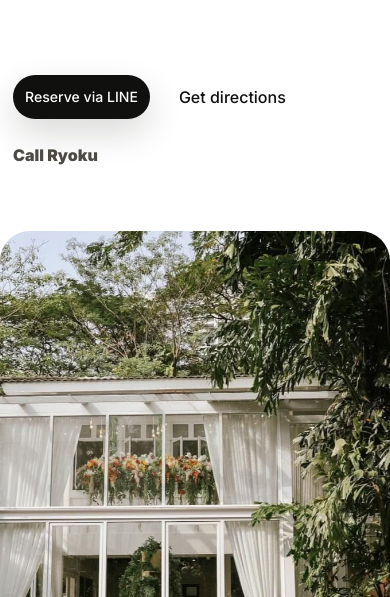
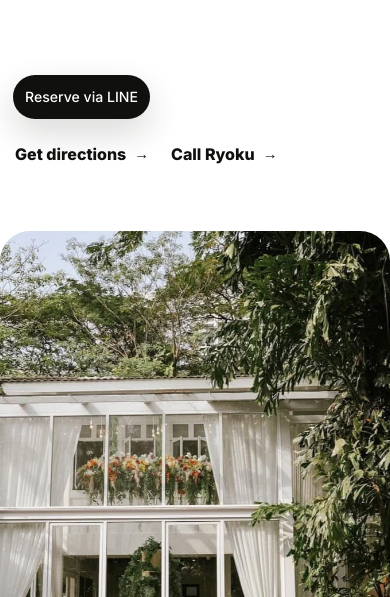
Before and after one commit to kpydev1-stack/web-r, a plain HTML site: page index.html in a window 390 px wide. Shown: the part 247-844 px from the top of the page. Drawn offline with Linux system fonts and the light colour scheme.

Commit message:
Refine Ryoku CTA styling and gallery photo mix

```diff
--- a/index.html
+++ b/index.html
@@ -254,6 +254,43 @@
       transform: translateY(-1px);
     }
 
+    .secondary-actions {
+      display: inline-flex;
+      align-items: center;
+      justify-content: center;
+      gap: 18px;
+      flex-wrap: wrap;
+    }
+
+    .action-link {
+      display: inline-flex;
+      align-items: center;
+      min-height: 44px;
+      gap: 8px;
+      padding: 0 2px;
+      font-weight: 800;
+      color: var(--ink);
+      border-bottom: 1px solid transparent;
+      transition: color 220ms ease, border-color 220ms ease, transform 220ms ease;
+    }
+
+    .action-link::after {
+      content: "\2192";
+      font-size: 0.92em;
+      transition: transform 220ms ease;
+    }
+
+    .action-link:hover,
+    .action-link:focus-visible {
+      border-color: currentColor;
+      transform: translateY(-1px);
+    }
+
+    .action-link:hover::after,
+    .action-link:focus-visible::after {
+      transform: translateX(2px);
+    }
+
     .nav-tools {
       display: inline-flex;
       align-items: center;
@@ -765,6 +802,22 @@
       gap: 12px;
       flex-wrap: wrap;
       margin-top: 20px;
+    }
+
+    .hero-actions,
+    .visit-actions,
+    .proof-links {
+      gap: 14px;
+    }
+
+    .visit-actions {
+      justify-content: center;
+      flex-direction: column;
+    }
+
+    .proof-links {
+      align-items: flex-start;
+      flex-direction: column;
     }
 
     .visit {
@@ -1062,6 +1115,7 @@
       }
       .roll-link,
       .text-link,
+      .action-link,
       .lang-tab,
       .theme-toggle,
       .mobile-toggle {
@@ -1073,9 +1127,16 @@
       .journal-grid { grid-template-columns: 1fr; }
       .product-card figure { min-height: 290px; }
       .photo-gallery { grid-template-columns: 1fr; }
+      .hero-actions,
+      .proof-links,
+      .visit-actions,
+      .secondary-actions {
+        align-items: flex-start;
+      }
+      .hero-actions,
       .proof-links,
       .visit-actions {
-        align-items: stretch;
+        flex-direction: column;
       }
       .gallery-tile,
       .gallery-tile.tall { min-height: 360px; }
@@ -1129,8 +1190,10 @@
         <div>
           <div class="hero-actions">
             <a class="pill-link" href="https://line.me/R/ti/p/@ryokucafe" target="_blank" rel="noreferrer">Reserve via LINE</a>
-            <a class="roll-link" href="https://www.google.com/maps/search/?api=1&query=Ryoku%20Cafe%2028%20Sukhumvit%2035%20Bangkok" target="_blank" rel="noreferrer" data-i18n="visit_directions">Get directions</a>
-            <a class="text-link" href="tel:+66927726000" data-i18n="nav_call">Call Ryoku</a>
+            <div class="secondary-actions">
+              <a class="action-link" href="https://www.google.com/maps/search/?api=1&query=Ryoku%20Cafe%2028%20Sukhumvit%2035%20Bangkok" target="_blank" rel="noreferrer" data-i18n="visit_directions">Get directions</a>
+              <a class="action-link" href="tel:+66927726000" data-i18n="nav_call">Call Ryoku</a>
+            </div>
           </div>
         </div>
       </div>
@@ -1250,9 +1313,9 @@
       </div>
       <div class="photo-gallery">
         <figure class="gallery-tile tall reveal"><img src="ryokuphotos2/image10.jpeg" alt="Ryoku Cafe garden terrace" /></figure>
+        <figure class="gallery-tile reveal"><img src="ryokuphotos2/image11.jpeg" alt="Ryoku Cafe floral window display" /></figure>
+        <figure class="gallery-tile reveal"><img src="ryokuphotos2/image1.jpeg" alt="Ryoku Cafe garden seating" /></figure>
         <figure class="gallery-tile reveal"><img src="ryokuphotos/image15.jpeg" alt="Ryoku Cafe exterior with logo over the white facade" /></figure>
-        <figure class="gallery-tile reveal"><img src="ryokuphotos2/image1.jpeg" alt="Ryoku Cafe garden seating" /></figure>
-        <figure class="gallery-tile reveal"><img src="ryokuphotos2/image11.jpeg" alt="Ryoku Cafe floral window display" /></figure>
         <figure class="gallery-tile wide reveal"><img src="ryokuphotos2/image13.jpeg" alt="Ryoku Cafe illustrated scene with desserts and flowers" /></figure>
         <figure class="gallery-tile reveal"><img src="ryokuphotos2/image2.jpeg" alt="Ryoku pasta dish" /></figure>
         <figure class="gallery-tile reveal"><img src="ryokuphotos2/image3.jpeg" alt="Ryoku plated brunch and pancake spread" /></figure>
@@ -1324,11 +1387,13 @@
       <div class="visit-card reveal">
         <h3 data-i18n="visit_address">28 Sukhumvit 35, Bangkok, Thailand</h3>
         <p data-i18n="visit_hours">Open daily, 08:00 - 20:00. Near BTS Phrom Phong and a short ride from EmQuartier in Sukhumvit 35, Bangkok.</p>
-        <div class="visit-actions">
-          <a class="pill-link" href="https://line.me/R/ti/p/@ryokucafe" target="_blank" rel="noreferrer">Reserve via LINE</a>
-          <a class="roll-link" href="https://www.google.com/maps/search/?api=1&query=Ryoku%20Cafe%2028%20Sukhumvit%2035%20Bangkok" target="_blank" rel="noreferrer" data-i18n="visit_directions">Get directions</a>
-          <a class="text-link" href="tel:+66927726000" data-i18n="nav_call">Call Ryoku</a>
+      <div class="visit-actions">
+        <a class="pill-link" href="https://line.me/R/ti/p/@ryokucafe" target="_blank" rel="noreferrer">Reserve via LINE</a>
+        <div class="secondary-actions">
+          <a class="action-link" href="https://www.google.com/maps/search/?api=1&query=Ryoku%20Cafe%2028%20Sukhumvit%2035%20Bangkok" target="_blank" rel="noreferrer" data-i18n="visit_directions">Get directions</a>
+          <a class="action-link" href="tel:+66927726000" data-i18n="nav_call">Call Ryoku</a>
         </div>
+      </div>
       </div>
     </section>
 
@@ -1360,9 +1425,11 @@
       </div>
       <div class="proof-links reveal">
         <a class="pill-link" href="https://www.google.com/maps/search/?api=1&query=Ryoku%20Cafe%2028%20Sukhumvit%2035%20Bangkok" target="_blank" rel="noreferrer">Google Maps</a>
-        <a class="roll-link" href="https://www.facebook.com/ryokucafe/" target="_blank" rel="noreferrer">Facebook</a>
-        <a class="roll-link" href="https://www.instagram.com/ryoku.cafe/" target="_blank" rel="noreferrer">Instagram</a>
-        <a class="text-link" href="https://line.me/R/ti/p/@ryokucafe" target="_blank" rel="noreferrer">LINE @ryokucafe</a>
+        <div class="secondary-actions">
+          <a class="action-link" href="https://www.facebook.com/ryokucafe/" target="_blank" rel="noreferrer">Facebook</a>
+          <a class="action-link" href="https://www.instagram.com/ryoku.cafe/" target="_blank" rel="noreferrer">Instagram</a>
+          <a class="action-link" href="https://line.me/R/ti/p/@ryokucafe" target="_blank" rel="noreferrer">LINE @ryokucafe</a>
+        </div>
       </div>
     </section>
 
```
